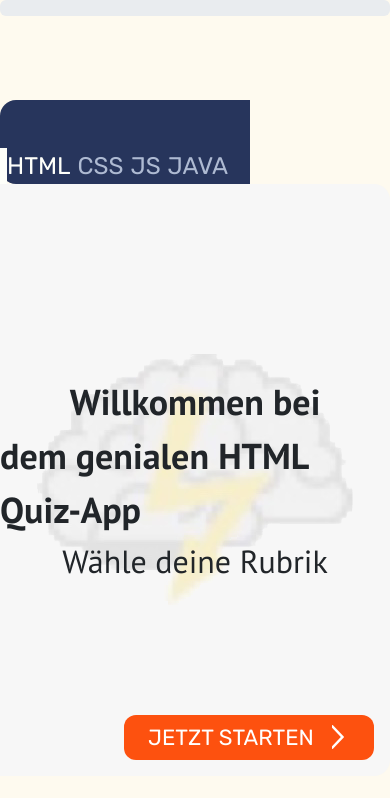
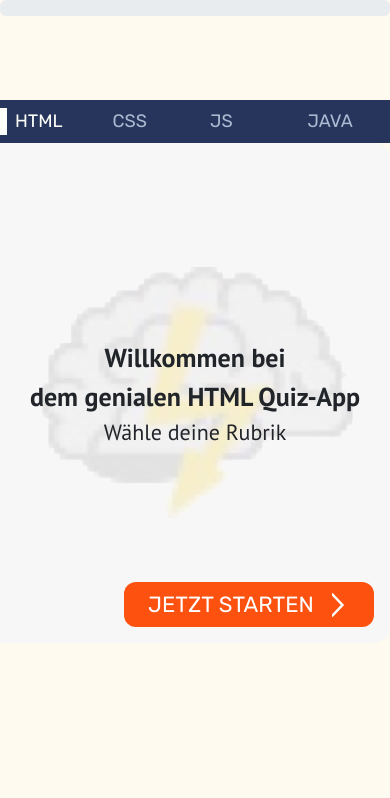
Before and after one commit to Gimli72/QuizApp_SD, a plain HTML site: page index.html in a window 390 px wide. Drawn offline with nearby package versions, Linux system fonts and the light colour scheme.

Commit message:
Responsive design

```diff
--- /dev/null
+++ b/css/media.css
@@ -0,0 +1,75 @@
+@media (max-width: 576px) {
+
+    article {
+        height: 80%;
+    }
+
+    nav {
+        width: auto;
+        border-radius: 0;
+
+    }
+
+    .navigation {
+        font-size: large;
+        width: 100vw;
+        border-top-left-radius: 0;
+        border-bottom-left-radius: 0;
+    }
+
+    .navigation>div {
+        border-left: 7px solid var(--bg-color-nav);
+    }
+
+    .navigation>div:hover {
+        border-left: 7px solid var(--bg-color-nav);
+    }
+
+    .welcome_text {
+        font-size: 26px;
+    }
+
+    .welcome_text_subtitel {
+        font-size: 22px;
+    }
+
+    .card-body {
+        font-size: 16px;
+    }
+
+    .card-title {
+
+        font-size: 20px;
+        margin: 30px auto 20px auto;
+    }
+
+    .question-footer {
+        padding-top: 8px;
+        font-family: 'RUBIK', sans-serif;
+        font-size: 16px;
+    }
+
+    section {
+        height: 500px;
+    }
+
+    .navigation-right img {
+        right: 40px;
+    }
+
+    .navigation-left img {
+        left: 15px;
+    }
+}
+
+@media (max-width: 776px) {
+    nav {
+        width: auto;
+        border-top-left-radius: 0;
+        border-bottom-left-radius: 0;
+    }
+
+    nav>img {
+        margin-bottom: 20px;
+    }
+}
--- a/css/style.css
+++ b/css/style.css
@@ -66,6 +66,8 @@ article {
 nav {
     width: 250px;
     background-color: var(--bg-color-nav);
+    border-top-left-radius: 20px;
+    border-bottom-left-radius: 20px;
 }
 
 .navigation {
@@ -174,6 +176,10 @@ section {
     right: 20px;
 }
 
+.navigation-left img {
+    left: 0;
+}
+
 /* Quiz complete */
 
 .finale {
@@ -181,14 +187,3 @@ section {
     font-size: 24px;
     font-weight: bold;
 }
-
-@media (max-width: 576px) {
-
-    article {
-        height: 80%;
-    }
-
-    nav {
-        border: 0;
-    }
-}
--- a/index.html
+++ b/index.html
@@ -12,8 +12,9 @@
         integrity="sha384-T3c6CoIi6uLrA9TneNEoa7RxnatzjcDSCmG1MXxSR1GAsXEV/Dwwykc2MPK8M2HN" crossorigin="anonymous" />
 
     <!-- Include the CSS files -->
+    <link rel="stylesheet" href="./css/fonts.css" />
     <link rel='stylesheet' href='./css/style.css'>
-    <link rel="stylesheet" href="./css/fonts.css" />
+    <link rel='stylesheet' href='./css/media.css'>
 
     <!-- Include the JavaScript files -->
     <script src='./script/script.js'></script>
@@ -32,23 +33,32 @@
     <div class="progress" role="progressbar">
         <div class="progress-bar" id="progress-bar" style="width: 0%">25%</div>
     </div>
-    <main class="d-flex align-items-center justify-content-center vw-100 vh-100">
-        <article class="d-flex flex-lg-row flex-column">
-            <nav class="rounded-start-4 h-0">
-                <div class="text-center mt-4 d-sm-block d-none">
+    <main class="d-flex align-items-center justify-content-center vw-100 vh-100 ">
+        <article class="d-flex flex-md-row flex-column">
+            <nav class="h-0">
+                <div class="text-center mt-4 d-sm-block mb-sm-4 d-none">
                     <img src="./img/logo.png" alt="">
                 </div>
-                <div class="navigation mt-5 d-flex flex-sm-column me-3">
-                    <div role ="button" class="menu_point mb-sm-4 ps-sm-5 menu_html active" onclick="selectMenuPoint('html')">HTML</div>
-                    <div role ="button" class="menu_point mb-sm-4 ps-sm-5 menu_css" onclick="selectMenuPoint('css')">CSS</div>
-                    <div role ="button" class="menu_point mb-sm-4 ps-sm-5 menu_js" onclick="selectMenuPoint('js')">JS</div>
-                    <div role ="button" class="menu_point mb-sm-4 ps-sm-5 menu_java" onclick="selectMenuPoint('java')">JAVA</div>
+                <div class="navigation mt-2 mb-2 mt-md-5 d-flex flex-md-column justify-content-evenly">
+                    <div role="button" class="menu_point mb-md-4 ps-2 ps-md-5 menu_html w-100 active"
+                        onclick="selectMenuPoint('html')">HTML</div>
+                    <div role="button" class="menu_point mb-md-4 ps-2 ps-md-5 menu_css w-100"
+                        onclick="selectMenuPoint('css')">CSS</div>
+                    <div role="button" class="menu_point mb-md-4 ps-2 ps-md-5 menu_js w-100" onclick="selectMenuPoint('js')">
+                        JS</div>
+                    <div role="button" class="menu_point mb-md-4 ps-2 ps-md-5 menu_java w-100"
+                        onclick="selectMenuPoint('java')">JAVA</div>
                 </div>
             </nav>
-            <section id="sectionId" class="position-relative h-100 w-100 rounded-end-4 d-flex flex-column align-items-center justify-content-center">
+            <section id="sectionId"
+                class="position-relative w-100 rounded-end-4 d-flex flex-column align-items-center justify-content-center">
+
+
             </section>
         </article>
     </main>
+
+
 </body>
 
 </html>
--- a/script/script-templates.js
+++ b/script/script-templates.js
@@ -49,7 +49,7 @@ const cardTemplate = () => /*html*/ `
         </div>
         <div class="navigation-footer d-flex flex-row justify-content-between">
             <div><button class="btn navigation-left bg-transparent border-0 position-absolute" id="prev-button" disabled onclick="prevQuestion()">
-                <img class="start-0" src="./img/left-25.png" alt=""></button></div>
+                <img src="./img/left-25.png" alt=""></button></div>
             <div><button class="btn navigation-right bg-transparent border-0 position-absolute" id="next-button" disabled
                     onclick="nextQuestion()"><img src="./img/right-25.png" alt=""></button></div>
         </div>
@@ -67,5 +67,5 @@ const endScreenTemplate = () => /*html*/ `
         <div><span class="text-warning font-weight-700">YOUR SCORE</span>&nbsp; &nbsp;<span id="rightQuestions">10</span>/<span id="totalQuestions">10</span></div>
         <button class="btn btn-primary" onclick="restartQuizApp()">SPIEL NEU STARTEN</button>
     </div>
-    <img src="./img/tropy.png" class="position-fixed end-0" alt="">
+    <img src="./img/tropy.png" class="position-fixed end-0 d-sm-block d-none" alt="">
 `;
```
